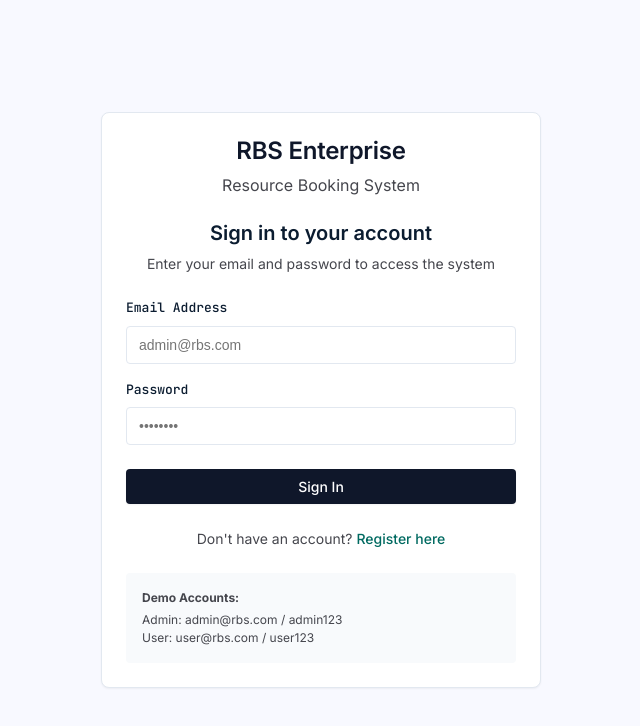
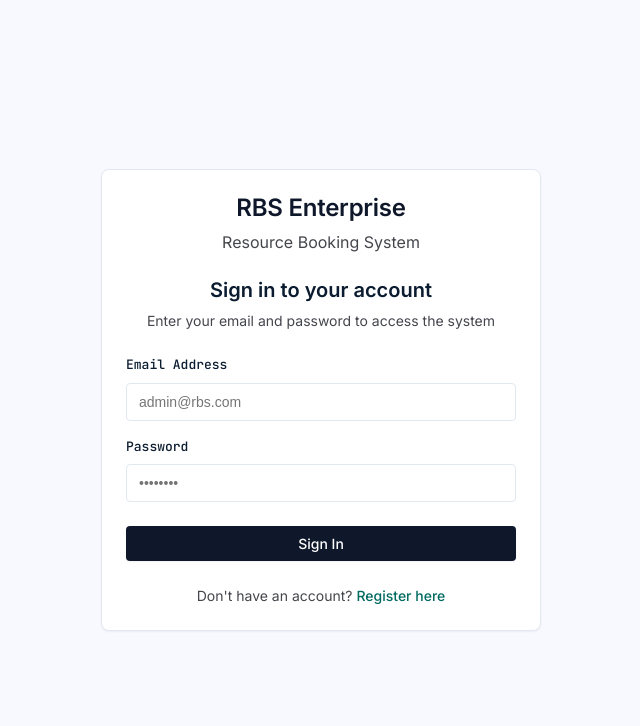
Before and after one commit to sidharthshnoor/resource-booking-system, a React (Vite) app in the folder client/: page /login in a window 1280 px wide. Shown: the top 726 px of the page, without its empty margins (319-959 px from the left). Built offline with nearby package versions, Linux system fonts and the light colour scheme.

Commit message:
Stage 7 frontend edits

```diff
--- a/client/src/App.jsx
+++ b/client/src/App.jsx
@@ -2,22 +2,18 @@ import React from 'react';
 import { BrowserRouter, Routes, Route, Navigate } from 'react-router-dom';
 import { AuthProvider } from './context/AuthContext';
 
-// Layouts
 import AuthLayout from './layouts/AuthLayout';
 import UserLayout from './layouts/UserLayout';
 import AdminLayout from './layouts/AdminLayout';
 
-// Auth Pages
 import Login from './pages/auth/Login';
 import Register from './pages/auth/Register';
 
-// User Pages
 import Dashboard from './pages/user/Dashboard';
 import BrowseResources from './pages/user/BrowseResources';
 import MyBookings from './pages/user/MyBookings';
 import MyCalendar from './pages/user/MyCalendar';
 
-// Admin Pages
 import AdminDashboard from './pages/admin/AdminDashboard';
 import ResourceManagement from './pages/admin/ResourceManagement';
 import BookingManagement from './pages/admin/BookingManagement';
--- a/client/src/pages/auth/Login.jsx
+++ b/client/src/pages/auth/Login.jsx
@@ -87,12 +87,6 @@ export default function Login() {
       <div style={{ marginTop: 'var(--spacing-6)', textAlign: 'center', fontSize: '0.875rem', color: 'var(--color-text-secondary)' }}>
         Don't have an account? <Link to="/register" style={{ fontWeight: '500' }}>Register here</Link>
       </div>
-
-      <div style={{ marginTop: 'var(--spacing-6)', padding: 'var(--spacing-4)', backgroundColor: 'var(--color-surface-muted)', borderRadius: 'var(--radius-md)', fontSize: '0.75rem', color: 'var(--color-text-secondary)' }}>
-        <p style={{ marginBottom: '4px' }}><strong>Demo Accounts:</strong></p>
-        <p style={{ margin: 0 }}>Admin: admin@rbs.com / admin123</p>
-        <p style={{ margin: 0 }}>User: user@rbs.com / user123</p>
-      </div>
     </div>
   );
 }
```
